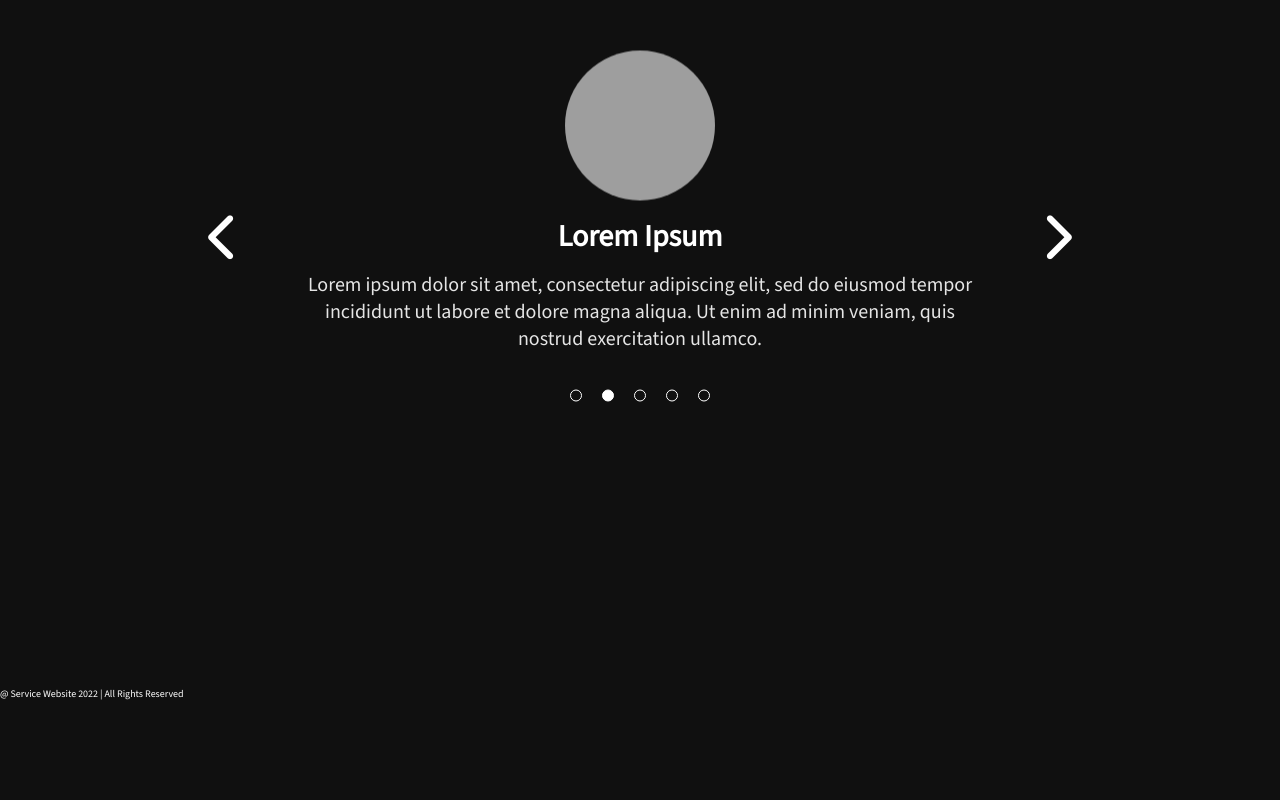
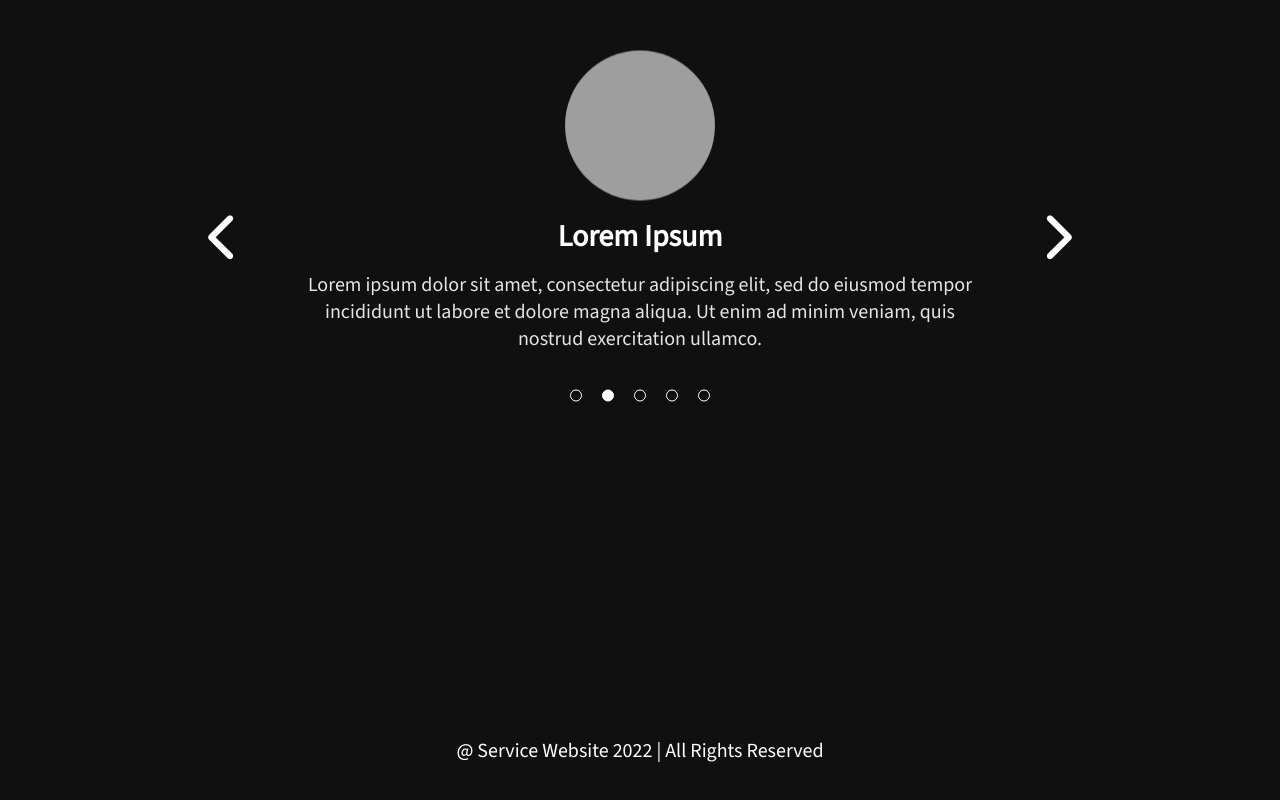
Before and after one commit to Mohit-Vaswani/Service-Website-Comlete, a plain HTML site: page index.html in a window 1280 px wide. Shown: the part 5210-6010 px from the top of the page. Before the commit the page ends 5910 px from the top, so only its background shows below. Drawn offline with nearby package versions, Linux system fonts and the light colour scheme; grey boxes are pictures that could not be loaded.

Commit message:
Update style.css

```diff
--- a/style.css
+++ b/style.css
@@ -834,3 +834,14 @@ span{
     }
 
 }
+
+/* Footer */
+
+footer{
+    text-align: center;
+    margin: 5rem 0rem;
+}
+
+.para p{
+    font-size: 2rem;
+}
```
